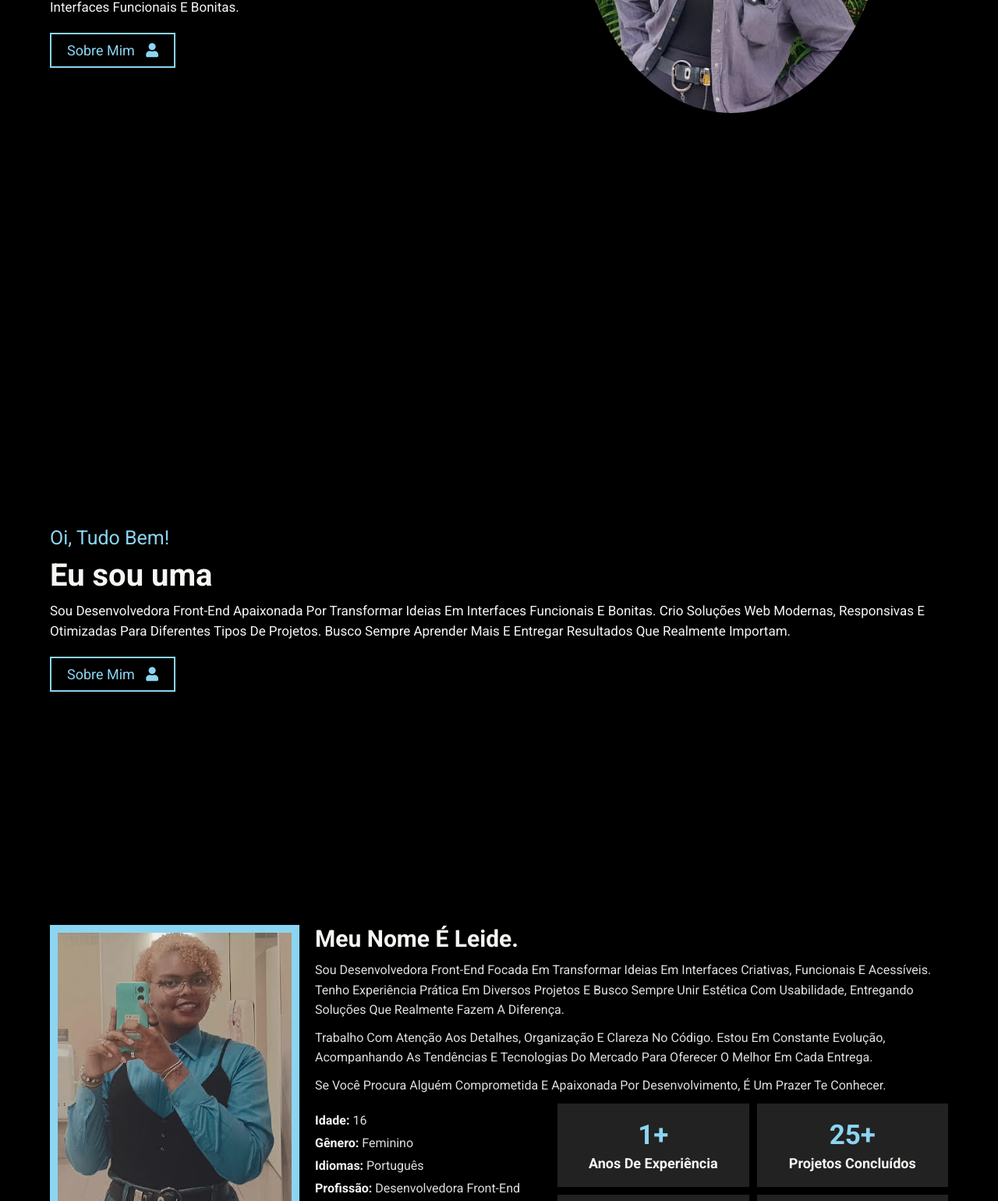
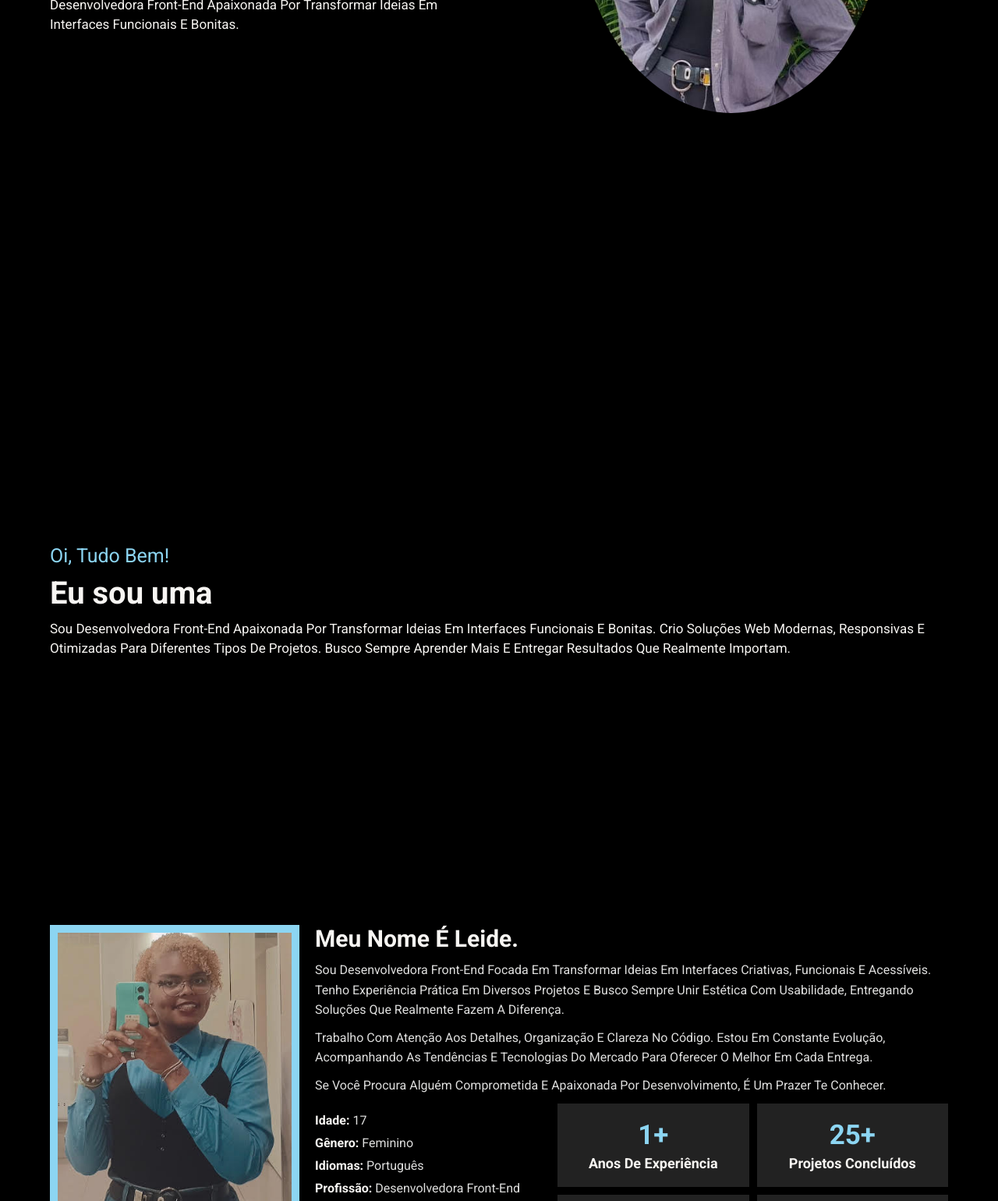
Before and after one commit to leideNicollyLuz/Leide-Portfolio, a plain HTML site: page index.html in a window 1280 px wide. Shown: the part 454-1994 px from the top of the page at 78% size. Drawn offline with Linux system fonts and the light colour scheme.

Commit message:
Update index.html

```diff
--- a/index.html
+++ b/index.html
@@ -67,8 +67,8 @@
                 <div class="text">
                     <h2>olá!</h2>
                     <h1>Eu sou uma <span class="typing-text"></span></h1>
-                    <p>Sou desenvolvedora Front-End apaixonada por transformar ideias em interfaces funcionais e bonitas.</p>
-                    <a href="#" class="btn">sobre mim <i class="fas fa-user"></i></a>
+                    <p>Desenvolvedora Front-End apaixonada por transformar ideias em interfaces funcionais e bonitas.</p>
+                    <!-- <a href="#" class="btn">sobre mim <i class="fas fa-user"></i></a> -->
                 </div>
             </div>
 
@@ -124,7 +124,7 @@
                     <p>Sou desenvolvedora Front-End apaixonada por transformar ideias em interfaces funcionais e bonitas.
 Crio soluções web modernas, responsivas e otimizadas para diferentes tipos de projetos.
 Busco sempre aprender mais e entregar resultados que realmente importam.</p>
-                    <a href="#" class="btn">sobre mim <i class="fas fa-user"></i></a>
+                    <!-- <a href="assets/curriculo/#" class="btn">sobre mim <i class="fas fa-user"></i></a> -->
                 </div>
             </div>
         </div>
@@ -157,12 +157,12 @@ Se você procura alguém comprometida e apaixonada por desenvolvimento, é um pr
                 <div class="about-info">
 
                     <div class="info">
-                        <h4>idade: <span>16</span></h4>
+                        <h4>idade: <span>17</span></h4>
                         <h4>gênero: <span>feminino</span></h4>
                         <h4>idiomas: <span>Português</span></h4>
                         <h4>profissão: <span>desenvolvedora Front-End</span></h4>
                         <h4>freelancer: <span>disponível</span></h4>
-                        <a href="#" class="btn">baixar CV <i class="fas fa-download"></i></a>
+                        <a href="assets/curriculo/LEIDE NICOLLY DA LUZ FÁBIO CHAGAS.pdf" class="btn">baixar CV <i class="fas fa-download" download="LEIDE NICOLLY DA LUZ.pdf"></i></a>
                     </div>
 
                     <div class="counting">
@@ -396,7 +396,6 @@ Se você procura alguém comprometida e apaixonada por desenvolvimento, é um pr
                                     </a>
                                     <a data-effect="mfp-newspaper" target="_blank" href="assets/images/Portfolio/pokedex.jpg"
                                         class="view-btn"><i class="fas fa-search-plus"></i></a>
-                                        <!-- <a href="https://leidenicollyluz.github.io/pokedex/"></a> -->
                                     </div>
                             </div>
 
@@ -458,7 +457,7 @@ Se você procura alguém comprometida e apaixonada por desenvolvimento, é um pr
                                 <h4>email:</h4>
                                 <div class="detail">
                                     <div class="fas fa-envelope"></div>
-                                    <p class="gmail">leidenicollychagas@gmail.com</p>
+                                    <p class="gmail">leidenicollyfabio@gmail.com</p>
                                 </div>
                             </div>
 
```
